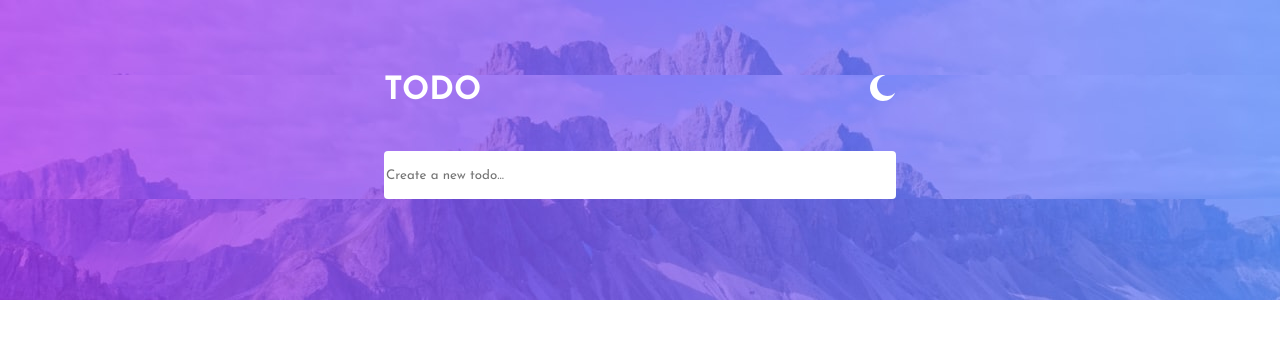
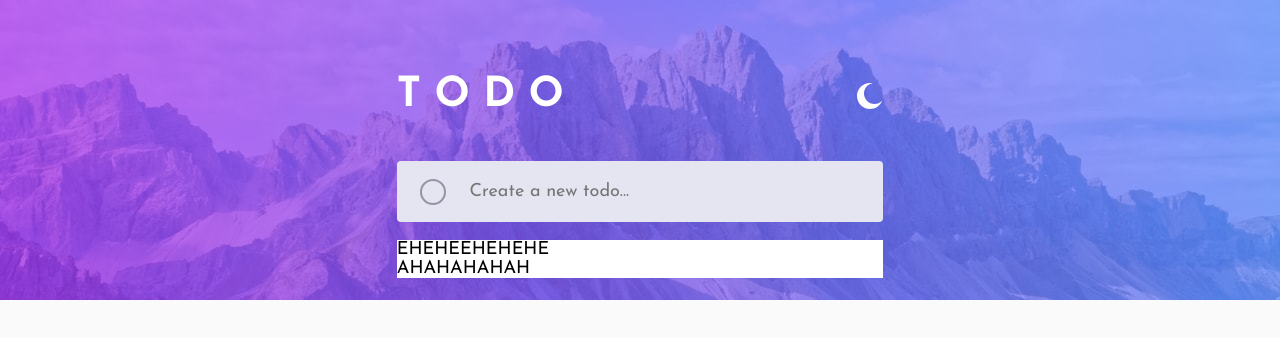
Before and after one commit to dariusz-sanczyk/SyneboTask, an Angular app: page / in a window 1280 px wide. Shown: the top 338 px of the page. Built offline with nearby package versions, Linux system fonts and the light colour scheme.

Commit message:
some work on header and input styles

```diff
--- a/src/app/app.component.ts
+++ b/src/app/app.component.ts
@@ -1,10 +1,11 @@
+import { CommonModule } from '@angular/common';
 import { Component } from '@angular/core';
 import { RouterOutlet } from '@angular/router';
 
 @Component({
   selector: 'app-root',
   standalone: true,
-  imports: [RouterOutlet],
+  imports: [RouterOutlet, CommonModule],
   templateUrl: './app.component.html',
   styleUrl: './app.component.scss'
 })
--- a/src/app/components/todo/todo.component.html
+++ b/src/app/components/todo/todo.component.html
@@ -1,20 +1,23 @@
 <body>
-  <!-- <img
-    class="bg-img"
-    src="../../../assets/bg-desktop-light.jpg"
-    alt="desktop-bg"
-  /> -->
-  <main class="todo__conatiner">
+  <main>
+    <section class="wrapper">
       <header class="header">
-      <h1>TODO</h1>
+        <h1>T O D O</h1>
         <img src="./../../../assets/icon-moon.svg" alt="moon-icon" />
       </header>
-    <section>
+      <div class="input-container">
+        <span class="circle"></span>
         <input
           class="create-todo"
           type="text"
           placeholder="Create a new todo..."
         />
+      </div>
+      <ul>
+        <li class="todo-element" *ngFor="let todo of todos">
+          {{ todo.description }}
+        </li>
+      </ul>
     </section>
   </main>
 </body>
--- a/src/app/components/todo/todo.component.scss
+++ b/src/app/components/todo/todo.component.scss
@@ -1,31 +1,66 @@
-.bg-img {
-  position: absolute;
-  z-index: -1;
-}
+@import "./../../../styles/variables.scss";
 
 .create-todo {
-  width: 100%;
-  height: 48px;
-  border: 0;
-  border-radius: 4px;
-  font-family: inherit;
+  flex: 1;
+  border: none;
+  background-color: $Very-Light-Grayish-Blue;
+  color: $Dark-Grayish-Blue;
+  font-size: 1rem;
+  margin-right: 1.3rem;
+  outline: none;
 }
 
 h1 {
-  margin: 0;
+  font-size: 2.3rem;
+  font-weight: 700;
   color: white;
-  display: inline;
-  height: 26px;
+}
+
+.input-container {
+  display: flex;
+  justify-content: space-between;
+  align-items: center;
+  flex-direction: row;
+  background-color: $Very-Light-Grayish-Blue;
+  height: 3.4rem;
+  margin-top: 1.5rem;
+
+  span {
+    width: 26px;
+    height: 26px;
+    border: 2px solid $Dark-Grayish-Blue;
+    border-radius: 50%;
+    margin: 0 1.3rem;
+  }
 }
 
 .header {
   display: flex;
   justify-content: space-between;
-  width: 100%;
-  margin: 75px 0 50px 0;
+  align-items: center;
+  flex-direction: row;
+  background-color: transparent;
 }
 
-.todo__conatiner {
-  margin: 0 auto;
-  width: 40%;
+.wrapper {
+  padding: 75px 0;
+  width: 38%;
+  min-height: 90vh;
+  display: flex;
+  justify-content: flex-start;
+  align-items: center;
+  flex-direction: column;
+
+  > * {
+    width: 100%;
+    border-radius: 4px;
+    margin-bottom: 18px;
+  }
 }
+
+.todo-element {
+  width: 100%;
+  background-color: white;
+  list-style: none;
+  cursor: pointer;
+}
--- a/src/app/components/todo/todo.component.ts
+++ b/src/app/components/todo/todo.component.ts
@@ -1,12 +1,18 @@
+import { CommonModule } from '@angular/common';
 import { Component } from '@angular/core';
 
 @Component({
   selector: 'app-todo',
   standalone: true,
-  imports: [],
+  imports: [CommonModule],
   templateUrl: './todo.component.html',
   styleUrl: './todo.component.scss'
 })
 export class TodoComponent {
 
+  todos = [
+    { description: "EHEHEEHEHEHE" },
+    { description: "AHAHAHAHAH" }
+  ]
+
 }
--- a/src/styles.scss
+++ b/src/styles.scss
@@ -1,3 +1,5 @@
+@import "./styles/variables.scss";
+
 html {
   box-sizing: border-box;
 }
@@ -6,11 +8,24 @@ html {
 *:before,
 *:after {
   box-sizing: inherit;
+  font-family: "Josefin Sans", sans-serif;
+  margin: 0;
+  padding: 0;
+}
+
+:root {
+  font-size: 18px;
 }
 
 body {
-  margin: 0;
-  font-family: Josefin Sans;
   background-image: url("./assets/bg-desktop-light.jpg");
   background-repeat: no-repeat;
+  background-color: $Very-Light-Gray;
+  min-height: 100vh;
 }
+
+main {
+  display: flex;
+  justify-content: center;
+  align-items: center;
+}
--- /dev/null
+++ b/src/styles/variables.scss
@@ -0,0 +1,5 @@
+$Very-Light-Gray: hsl(0, 0%, 98%);
+$Very-Light-Grayish-Blue: hsl(236, 33%, 92%);
+$Light-Grayish-Blue: hsl(233, 11%, 84%);
+$Dark-Grayish-Blue: hsl(236, 9%, 61%);
+$Very-Dark-Grayish-Blue: hsl(235, 19%, 35%);
```
Lines whose indentation alone changed are shown as unchanged.
